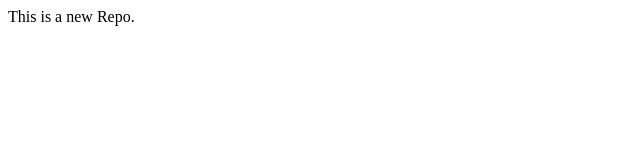
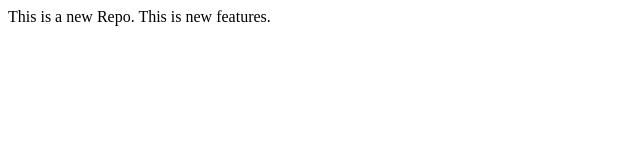
Before and after one commit to mdshahidalam8525-cmyk/Second_demo, a plain HTML site: page index.html in a window 1280 px wide. Shown: the whole page, without its empty margins (0-640 px from the left). Drawn offline with Linux system fonts and the light colour scheme.

Commit message:
Add new feature

```diff
--- a/index.html
+++ b/index.html
@@ -1 +1,2 @@
 <p1>This is a new Repo.</p1>
+<p1>This is new features.</p1>
```
